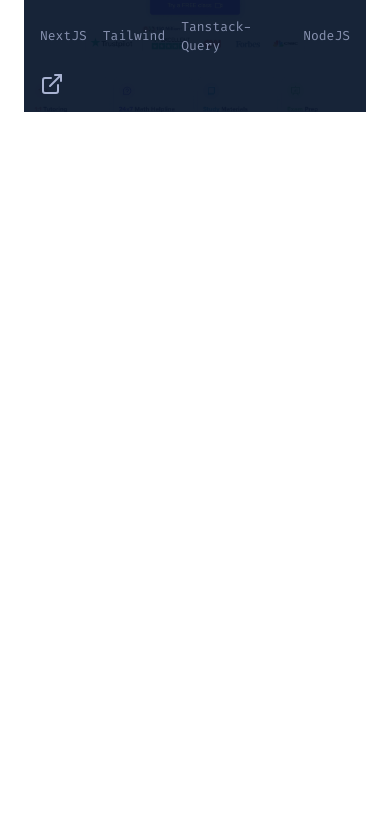
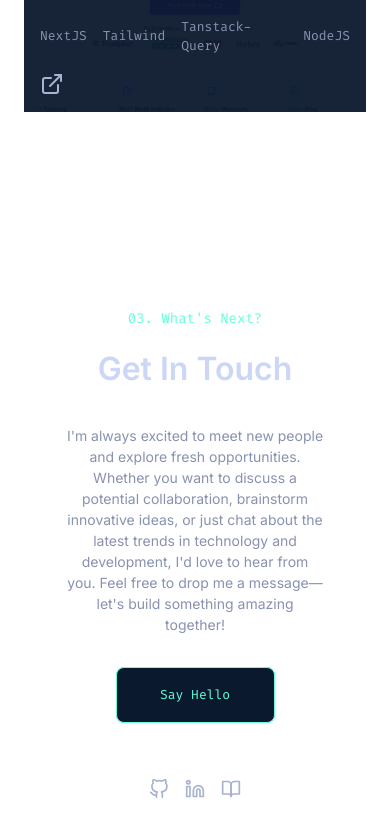
Before and after one commit to sudiptapradhan1181/skywalker, a Next.js app: page / in a window 390 px wide. Shown: the part 3421-4257 px from the top of the page. Before the commit the page ends 3573 px from the top, so only its background shows below. Built offline with nearby package versions, Linux system fonts and the light colour scheme.

Commit message:
Contact Us section added

```diff
--- a/src/app/page.tsx
+++ b/src/app/page.tsx
@@ -1,5 +1,6 @@
 'use client';
 import AboutSection from '@/components/AboutSection';
+import ContactUs from '@/components/ContactUs';
 import Drawer from '@/components/Drawer';
 import ExperienceSection from '@/components/ExperienceSection';
 import FirstFold from '@/components/FirstFold';
@@ -40,6 +41,7 @@ export default function Home() {
       <AboutSection />
       <ExperienceSection />
       <ProjectsSection />
+      <ContactUs />
       <div className="hidden md:block fixed rotate-90 bottom-[130px] md:left-[-100px] lg:left-0">
         <FixedInfo icons={SOCIAL_ICONS} />
       </div>
--- /dev/null
+++ b/src/components/ContactUs/index.tsx
@@ -0,0 +1,50 @@
+'use client';
+import { SOCIAL_ICONS } from '@/constants';
+import PrimaryCTA from '../PrimaryCTA';
+
+export default function ContactUs() {
+  const handleEmailClick = () => {
+    window.location.href = 'mailto:spp11@iitbbs.ac.in';
+  };
+  return (
+    <section
+      id="contact"
+      className="w-screen h-screen px-[24px] md:px-[10vw] lg:px-[16vw] flex flex-col justify-center items-center"
+    >
+      <div className="flex flex-col max-w-[75%] items-center gap-4 mb-10">
+        <span className="text-primary text-[14px] md:text-[18px] font-normal">
+          03. What&apos;s Next?
+        </span>
+        <span className="font-[family-name:var(--font-inter)] text-boldtext text-[32px] md:text-[56px] font-semibold whitespace-nowrap">
+          Get In Touch
+        </span>
+        <p className="font-[family-name:var(--font-inter)] text-medium text-[14px] md:text-[18px] text-center my-4">
+          I&apos;m always excited to meet new people and explore fresh
+          opportunities. Whether you want to discuss a potential collaboration,
+          brainstorm innovative ideas, or just chat about the latest trends in
+          technology and development, I&apos;d love to hear from you. Feel free
+          to drop me a message—let&apos;s build something amazing together!
+        </p>
+        <PrimaryCTA
+          text="Say Hello"
+          onClick={handleEmailClick}
+          bgStyle="w-[159px] h-[56px] bg-primary rounded-lg"
+        />
+        <div className="md:hidden flex flex-row mt-10 items-center justify-center gap-4">
+          {SOCIAL_ICONS.map((icon) => {
+            return (
+              <a
+                key={icon.url}
+                href={icon.redirectUrl}
+                target="_blank"
+                rel="noreferrer"
+              >
+                <img src={icon.url} alt={icon.alt} className="w-5 h-5" />
+              </a>
+            );
+          })}
+        </div>
+      </div>
+    </section>
+  );
+}
--- a/src/components/ProjectsSection/index.tsx
+++ b/src/components/ProjectsSection/index.tsx
@@ -1,32 +1,7 @@
+import { PROJECT_DETAILS } from '@/constants';
 import ProjectDetails from '../ProjectDetails';
 
 export default function ProjectsSection() {
-  const projects = [
-    {
-      id: 1,
-      title: 'Saathi Landing Page',
-      desc: 'A minimal, dark blue theme for VS Code, Sublime Text, Atom, iTerm, and more. Available on Visual Studio Marketplace, Package Control, Atom Package Manager, and npm.',
-      imgSrc: '/images/saathi.webp',
-      href: 'https://www.saathi.in/',
-      tags: ['NextJS', 'Tailwind', 'Tanstack-Query', 'NodeJS'],
-    },
-    {
-      id: 2,
-      title: 'Math Companion',
-      desc: 'A minimal, dark blue theme for VS Code, Sublime Text, Atom, iTerm, and more. Available on Visual Studio Marketplace, Package Control, Atom Package Manager, and npm.',
-      imgSrc: '/images/bmc.webp',
-      href: 'https://byjus.com/us/math/',
-      tags: ['NextJS', 'Tailwind', 'Tanstack-Query', 'NodeJS'],
-    },
-    {
-      id: 3,
-      title: 'Math Companion',
-      desc: 'A minimal, dark blue theme for VS Code, Sublime Text, Atom, iTerm, and more. Available on Visual Studio Marketplace, Package Control, Atom Package Manager, and npm.',
-      imgSrc: '/images/bmc.webp',
-      href: 'https://byjus.com/us/math/',
-      tags: ['NextJS', 'Tailwind', 'Tanstack-Query', 'NodeJS'],
-    },
-  ];
   return (
     <section
       id="projects"
@@ -42,7 +17,7 @@ export default function ProjectsSection() {
         <div className="h-[0.5px] bg-medium w-full" />
       </h2>
       <div className="w-full flex flex-col relative">
-        {projects?.map((project, idx) => {
+        {PROJECT_DETAILS?.map((project, idx) => {
           return (
             <ProjectDetails
               key={project.id}
--- a/src/constants/index.ts
+++ b/src/constants/index.ts
@@ -92,3 +92,30 @@ export const EXPERIENCE_TABS = [
     ],
   },
 ];
+
+export const PROJECT_DETAILS = [
+  {
+    id: 1,
+    title: 'Saathi Landing Page',
+    desc: 'A minimal, dark blue theme for VS Code, Sublime Text, Atom, iTerm, and more. Available on Visual Studio Marketplace, Package Control, Atom Package Manager, and npm.',
+    imgSrc: '/images/saathi.webp',
+    href: 'https://www.saathi.in/',
+    tags: ['NextJS', 'Tailwind', 'Tanstack-Query', 'NodeJS'],
+  },
+  {
+    id: 2,
+    title: 'Math Companion',
+    desc: 'A minimal, dark blue theme for VS Code, Sublime Text, Atom, iTerm, and more. Available on Visual Studio Marketplace, Package Control, Atom Package Manager, and npm.',
+    imgSrc: '/images/bmc.webp',
+    href: 'https://byjus.com/us/math/',
+    tags: ['NextJS', 'Tailwind', 'Tanstack-Query', 'NodeJS'],
+  },
+  {
+    id: 3,
+    title: 'Math Companion',
+    desc: 'A minimal, dark blue theme for VS Code, Sublime Text, Atom, iTerm, and more. Available on Visual Studio Marketplace, Package Control, Atom Package Manager, and npm.',
+    imgSrc: '/images/bmc.webp',
+    href: 'https://byjus.com/us/math/',
+    tags: ['NextJS', 'Tailwind', 'Tanstack-Query', 'NodeJS'],
+  },
+];
```
